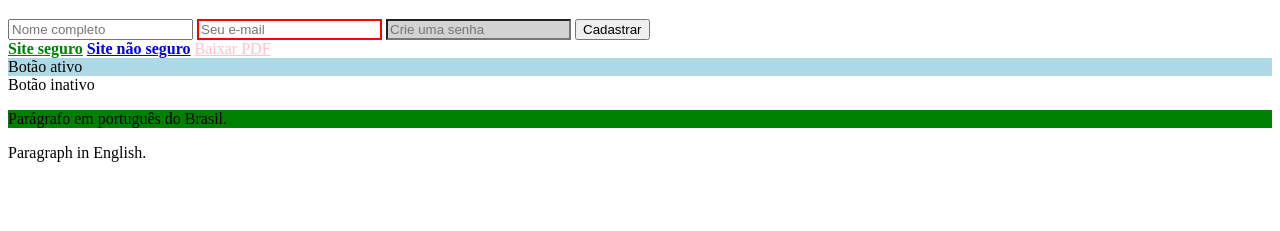
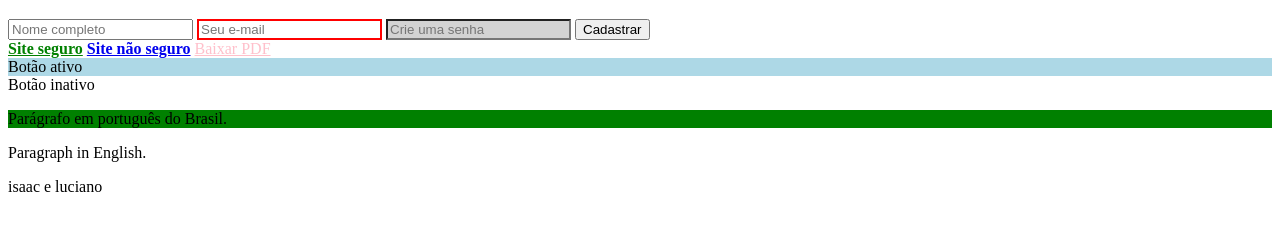
Before and after one commit to CEEMTI-BG-prof-Melissa/aula-07-27-05-lucianoo, a plain HTML site: page index.html in a window 1280 px wide. Shown: the part 61-292 px from the top of the page. Drawn offline with Linux system fonts and the light colour scheme.

Commit message:
Update index.html

```diff
--- a/index.html
+++ b/index.html
@@ -25,3 +25,6 @@
  		 <p lang="en">Paragraph in English.</p>
 	</body>
 </html>
+
+
+isaac e luciano
```
